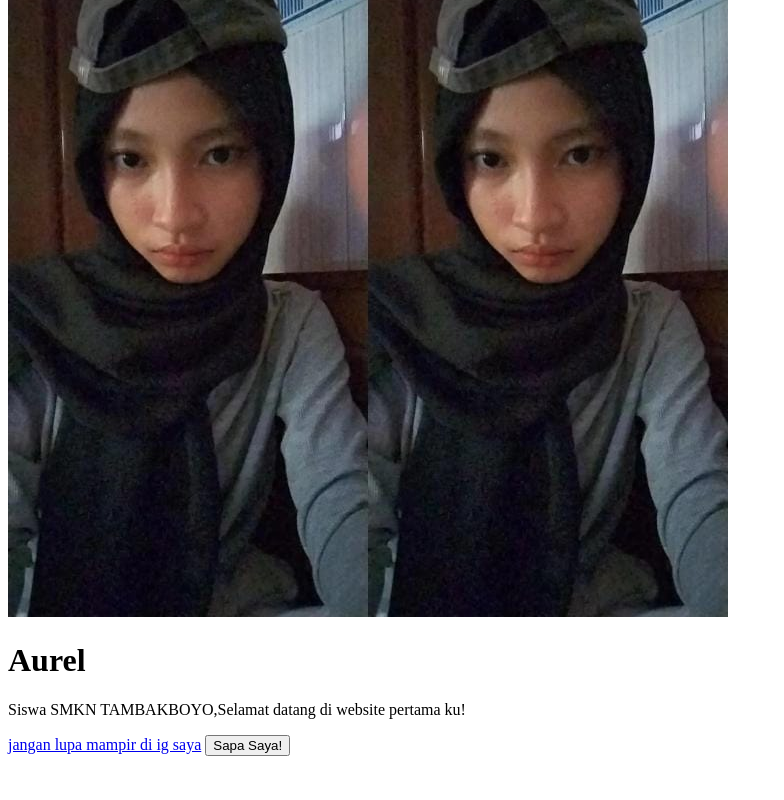
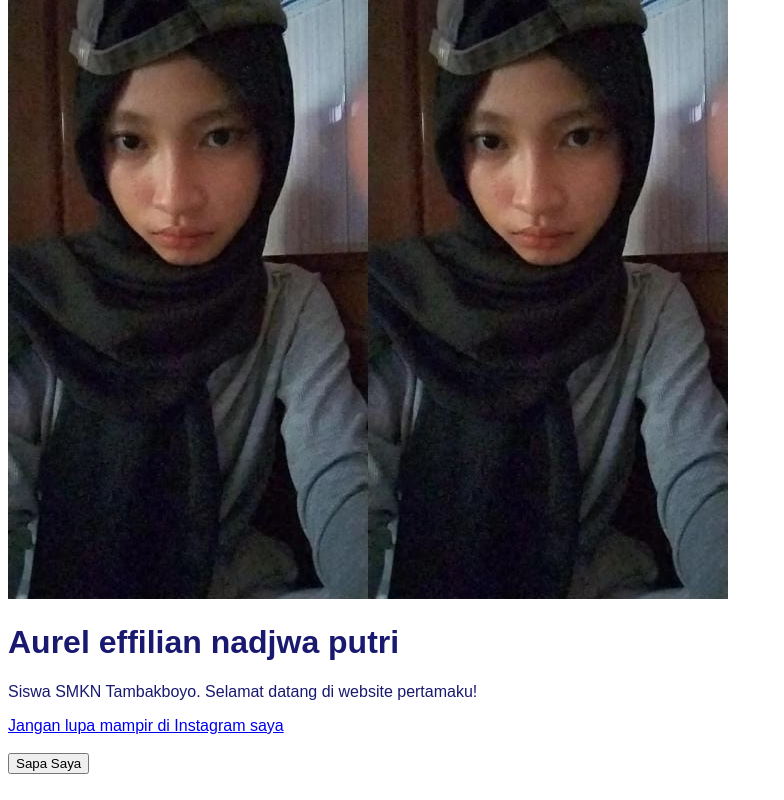
Before and after one commit to aurellll-blip/Pelatihan_html, a plain HTML site: page index.html in a window 1280 px wide. Shown: the part 689-1489 px from the top of the page, without its empty margins (0-784 px from the left). Before the commit the page ends 1453 px from the top, so only its background shows below. Drawn offline with Linux system fonts and the light colour scheme.

Commit message:
Update index.html

```diff
--- a/index.html
+++ b/index.html
@@ -1,17 +1,24 @@
 <!DOCTYPE html>
-<html>
+<html lang="id">
   <head>
-    <title>Profil saya - Aurel</title>title>
-    <link rel="stylesheet" herf="style.css">
+    <meta charset="UTF-8">
+    <meta name="viewport" content="width=device-width, initial-scale=1.0">
+    <title>Profil Saya - Aurel</title>
+    <link rel="stylesheet" href="style.css">
   </head>
   <body>
-    <div class="kartu-foto profil">
-      <img src="fotoaurell.jpg" alt="foto">
-      <h1>Aurel</h1>
-      <p>Siswa SMKN TAMBAKBOYO,Selamat datang di website pertama ku!</p>
-      <a href="https://www.instagram.com/myusername">jangan lupa mampir di ig saya</a>
-      <button id="sapaButton">Sapa Saya!</button>
-    </div>
+<div class="kartu-pp">
+  <img src="fotoaurell.jpg" alt="Foto Aurel">
+  <h1>Aurel effilian nadjwa putri</h1>
+  <p>Siswa SMKN Tambakboyo. Selamat datang di website pertamaku!</p>
+  <a href="https://www.instagram.com/myusername" target="_blank">
+    Jangan lupa mampir di Instagram saya
+  </a>
+  <br><br>
+  <button id="sapaButton">Sapa Saya</button>
+</div>
+
+
     <script src="script.js"></script>
-  </body>
+  </body>
 </html>
```
